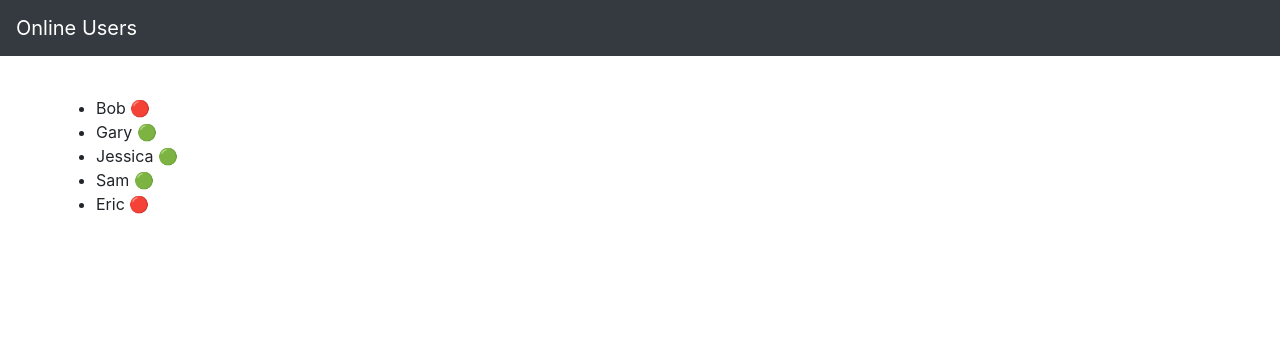
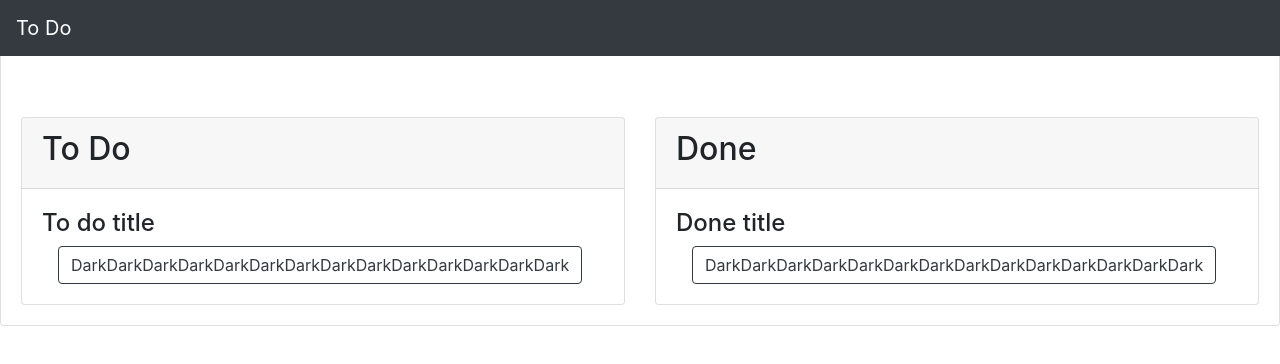
Before and after one commit to swarajlaha/frontend-challenges, a React (Create React App) app: page / in a window 1280 px wide. Shown: the top 364 px of the page. Built offline with nearby package versions, Linux system fonts and the light colour scheme.

Commit message:
ui mockup

```diff
--- a/src/App.js
+++ b/src/App.js
@@ -11,6 +11,7 @@ import RenderNestedObject from './render-nested-object/pages/RenderNestedObject'
 import RenderRobots from './render-robots/pages/RenderRobots';
 import ScrollAndFix from './scroll-and-fix/pages/ScrollAndFix';
 import SmartTextarea from './smart-textarea/pages/SmartTextarea';
+import ToDoList from './to-do-list/pages/ToDoList';
 import ToggleSidebar from './toggle-sidebar/pages/ToggleSidebar';
 
 function App() {
@@ -51,7 +52,10 @@ function App() {
 
       {/** Expanding Ladder */}
       {/* <ExpandingLadder /> */}
-      <OnlineUsers />
+      {/* <OnlineUsers /> */}
+
+      {/** To Do List */}
+      <ToDoList />
     </>
   );
 }
--- /dev/null
+++ b/src/to-do-list/commons/appNavbar.js
@@ -0,0 +1,16 @@
+import React from 'react';
+import { Navbar } from 'react-bootstrap';
+
+const AppNavbar = () => {
+  return (
+    <>
+      <Navbar bg="dark" variant="dark">
+        <Navbar.Brand href="#home">
+          To Do
+        </Navbar.Brand>
+      </Navbar>
+    </>
+  );
+}
+
+export default AppNavbar;
--- /dev/null
+++ b/src/to-do-list/components/completedCard.js
@@ -0,0 +1,18 @@
+import React from 'react'
+import { Button, Card, Row } from 'react-bootstrap'
+
+const CompletedCard = () => {
+  return (
+    <>
+      <Card>
+      <Card.Header><h2>Done</h2></Card.Header>
+        <Card.Body>
+          <h4>Done title</h4>
+          <Row className='mt-2 ml-3'><Button variant="outline-dark">DarkDarkDarkDarkDarkDarkDarkDarkDarkDarkDarkDarkDarkDark</Button></Row>
+        </Card.Body>
+      </Card>
+    </>
+  )
+}
+
+export default CompletedCard
--- /dev/null
+++ b/src/to-do-list/components/mainContainer.js
@@ -0,0 +1,25 @@
+import React from 'react'
+import { Card, Col, Row } from 'react-bootstrap'
+import CompletedCard from './completedCard'
+import TodoCard from './todoCard'
+
+const MainContainer = () => {
+  return (
+    <>
+      <Card className='mt-5 pt-5'>
+        <Card.Body>
+          <Row>
+            <Col>
+              <TodoCard />
+            </Col>
+            <Col>
+              <CompletedCard />
+            </Col>
+          </Row>
+        </Card.Body>
+      </Card>
+    </>
+  )
+}
+
+export default MainContainer
--- /dev/null
+++ b/src/to-do-list/components/todoCard.js
@@ -0,0 +1,18 @@
+import React from 'react'
+import { Button, Card, Row } from 'react-bootstrap'
+
+const TodoCard = () => {
+  return (
+    <>
+      <Card>
+      <Card.Header><h2>To Do</h2></Card.Header>
+        <Card.Body>
+          <h4>To do title</h4>
+          <Row className='mt-2 ml-3'><Button variant="outline-dark">DarkDarkDarkDarkDarkDarkDarkDarkDarkDarkDarkDarkDarkDark</Button></Row>
+        </Card.Body>
+      </Card>
+    </>
+  )
+}
+
+export default TodoCard
--- /dev/null
+++ b/src/to-do-list/pages/ToDoList.js
@@ -0,0 +1,41 @@
+/**
+ * Create a functional component to render a list of tasks (along with their subtasks) from an object.
+ * The subtasks should be organized into two columns, completed and to be completed, based on the boolean value associated with each task.
+ * The object will have the following format: any number of keys where each key is the text of the task, an array of any number of objects
+ * associated with each key, and finally, an object with one field (the subtask text) and one associated boolean value at every index of the array.
+ *
+ * When the user clicks on an uncompleted subtask, it should move from the uncompleted list to the completed list.
+ * Likewise, when the user clicks on a completed subtask, it should move from the completed list to the uncompleted list.
+ */
+
+import React from 'react'
+import AppNavbar from '../commons/appNavbar'
+import MainContainer from '../components/mainContainer'
+
+const INITIAL_LIST = {
+  'Organize closet': [
+    { 'Donate old clothes and shoes': false },
+    { 'Buy new shelf': false },
+    { 'Put in shelf by color': false },
+  ],
+  'Finish homework': [
+    { 'Finish math homework': false },
+    { 'Finish science homework': false },
+    { 'Finish Reactjs homework': false },
+  ],
+  'Achieve nirvana': [
+    { 'Meditate a little': false },
+    { 'Gain some wisdom': false },
+  ],
+}
+
+const ToDoList = () => {
+  return (
+    <>
+      <AppNavbar />
+      <MainContainer />
+    </>
+  )
+}
+
+export default ToDoList
```
